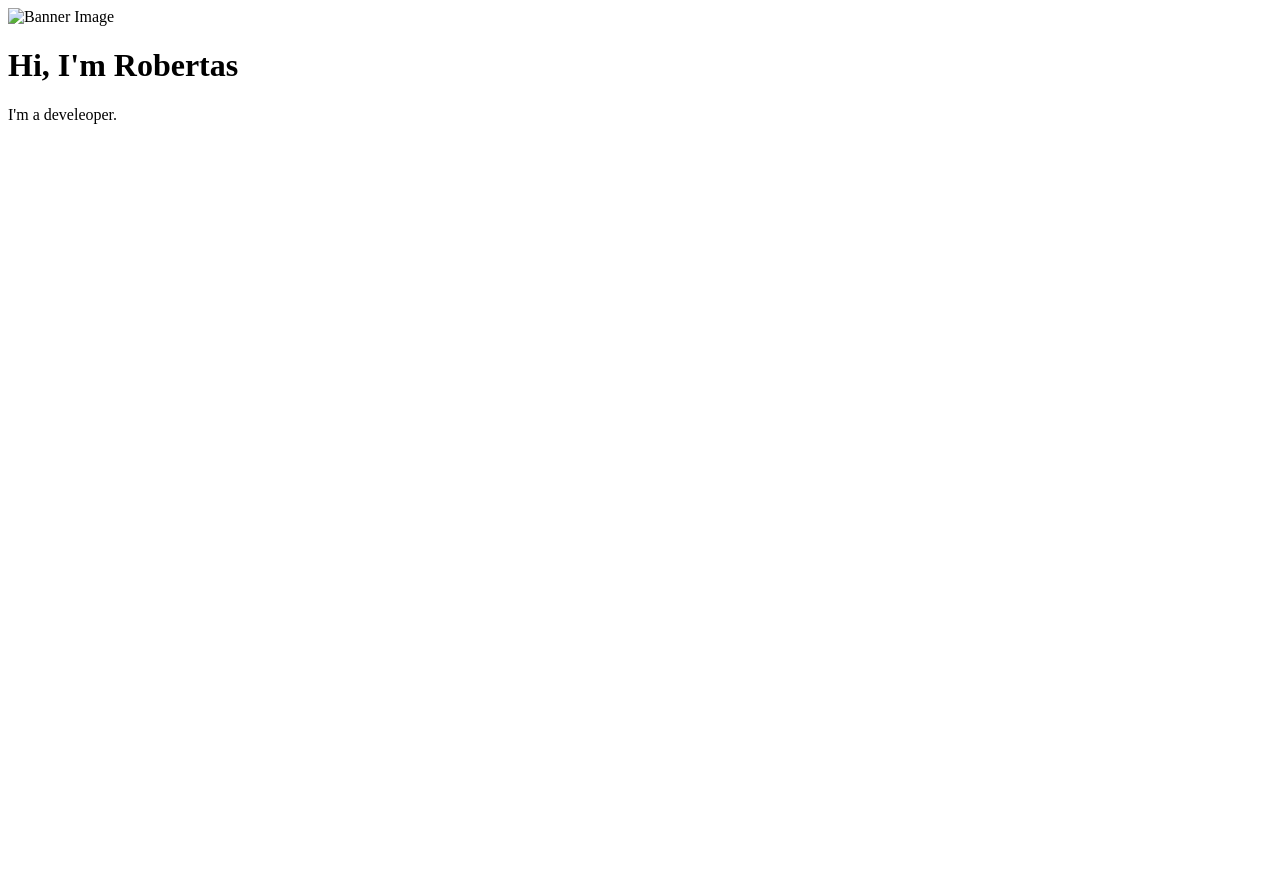
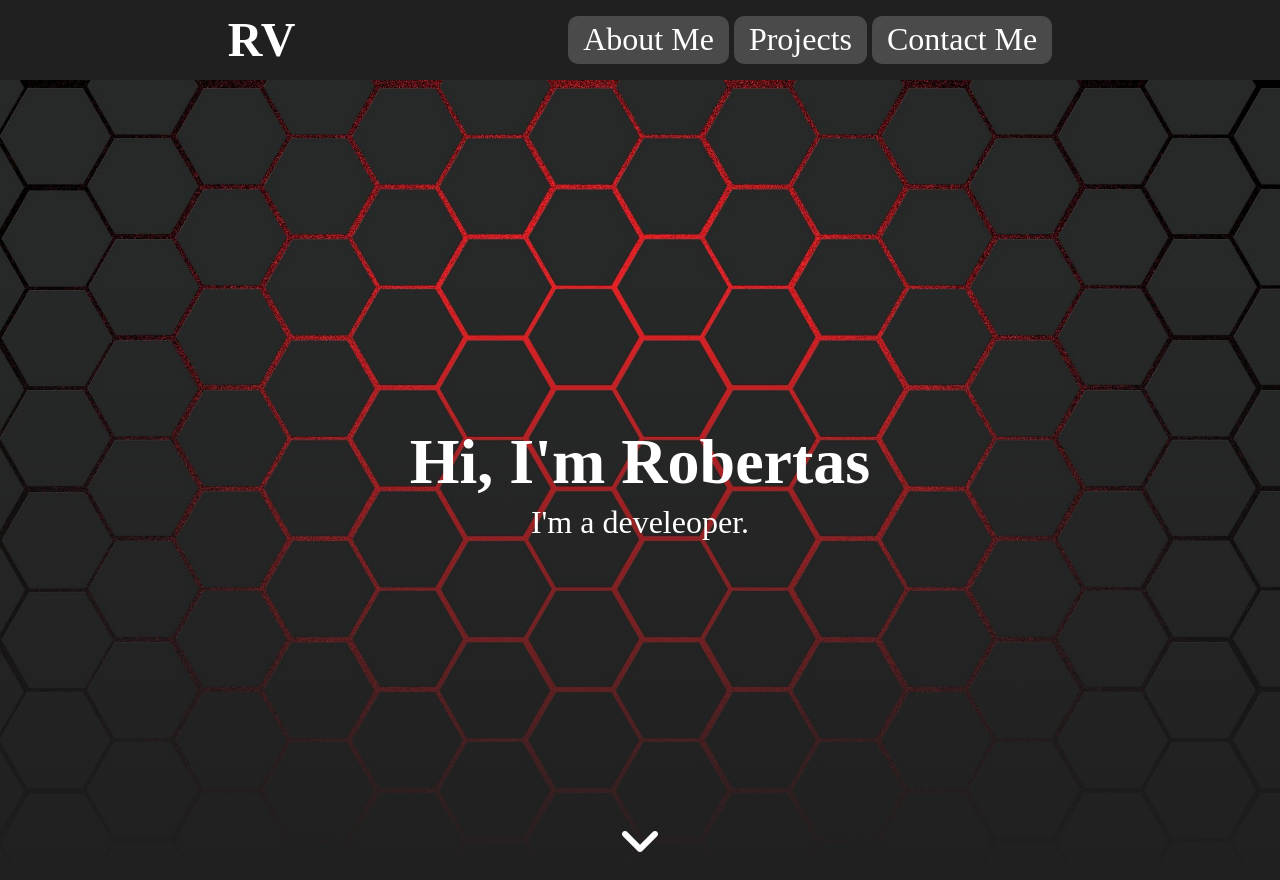
Before and after one commit to RJURU/Portfolio, a plain HTML site: page index.html in a window 1280 px wide. Before the commit the page ends 800 px from the top, so only its background shows below. Drawn offline with Linux system fonts and the light colour scheme.

Commit message:
Nav and Banner

```diff
--- a/index.html
+++ b/index.html
@@ -9,15 +9,30 @@
     </head>
     <body>
         <header>
-            <div class="banner">
-                <div class="banner-img-container">
-                    <img src="#" alt="Banner Image">
+            <div id="nav">
+                <div class="main-nav">
+                    <h2 class="logo">RV</h2>
+                    <ul class="nav">
+                        <li><a href="#about">About Me</a></li>
+                        <li><a href="#projects">Projects</a></li>
+                        <li><a href="contact">Contact Me</a></li>
+                    </ul>
                 </div>
-                <div class="container">
+            </div>
+            <div id="banner">
+                <div class="banner-container">
+                    <div class="banner-img-container">
+                        <img class="banner-img" src="Images/banner.jpg" alt="Banner Image">
+                    </div>
                     <div class="banner-content">
-                        <h1 class="intro-name">Hi, I'm Robertas</h1>
-                        <p class="bio">I'm a develeoper.</p>
+                        <div class="container">
+                            <h1 class="intro-name">Hi, I'm Robertas</h1>
+                            <p class="bio">I'm a develeoper.</p>
+                        </div>
                     </div>
+                    <button class="scroll-down" href="#">
+                        <i class="fa-solid fa-angle-down"></i>
+                    </button>
                 </div>
             </div>
         </header>
--- a/main.scss
+++ b/main.scss
@@ -0,0 +1,134 @@
+$primary: #202020;
+$secondary: #4a4a4a;
+
+html {
+    font-size: 16px;
+    color: white;
+}
+
+body {
+    margin: 0;
+}
+
+ul {
+    list-style: none;
+}
+
+h1 {
+    font-size: 4rem;
+    margin-top: 10px;
+    margin-bottom: 5px;
+}
+
+h2 {
+    margin: 0;
+    padding: 0;
+}
+
+p {
+    font-size: 2rem;
+    margin-top: 5px;
+    margin-bottom: 5px;
+}
+
+a {
+    text-decoration: none;
+    color: white;
+}
+
+button {
+    cursor: pointer;
+}
+
+
+.banner-container {
+    display: flex;
+    flex-direction: column;
+    justify-content: center;
+    width: 100%;
+    position: relative;
+    height: 100vh;
+}
+
+.banner-img-container {
+    overflow: hidden;
+    align-items: center;
+    justify-content: center;
+    align-content: center;
+    display: flex;
+    position: absolute;
+    top: 0;
+    bottom: 0;
+    left: 0;
+    right: 0;
+    &:before {
+        content: "";
+        background: linear-gradient(180deg, transparent 25%, $primary);
+        top: 0;
+        bottom: 0;
+        left: 0;
+        right: 0;
+        position: absolute;
+        z-index: 0;
+    }
+}
+
+.banner-img {
+    width:100%;
+    height: 100%;
+    object-fit: cover;
+}
+
+.container {
+    margin-left: auto;
+    margin-right: auto;
+    padding-left: 15px;
+    padding-right: 15px;
+}
+
+.section {
+    margin-top: 30px;
+    margin-bottom: 30px;
+}
+
+.banner-content {
+    position: relative;
+    text-align: center;
+    vertical-align: middle;
+    color: white;
+    font-size: 2rem;
+}
+
+.scroll-down {
+    position: absolute;
+    width: 100vw;
+    bottom: 10px;
+    font-size: 3rem;
+    background: none;
+    border: none;
+    color: white;
+}
+
+.main-nav {
+    display: flex;
+    flex-direction: row;
+    justify-content: space-evenly;
+    background-color: $primary;
+    >h2 {
+        font-size: 3rem;
+        line-height: 5rem;
+    }
+}
+
+.nav {
+    display: flex;
+    flex-direction: row;
+    li {
+        background-color: $secondary;
+        font-size: 2rem;
+        margin-left: 5px;
+        padding: 5px 15px;
+        cursor: pointer;
+        border-radius: 10px;
+    }
+}
```
Also changed, not shown: Images/banner.jpg (added), main.css, 1 other file.
